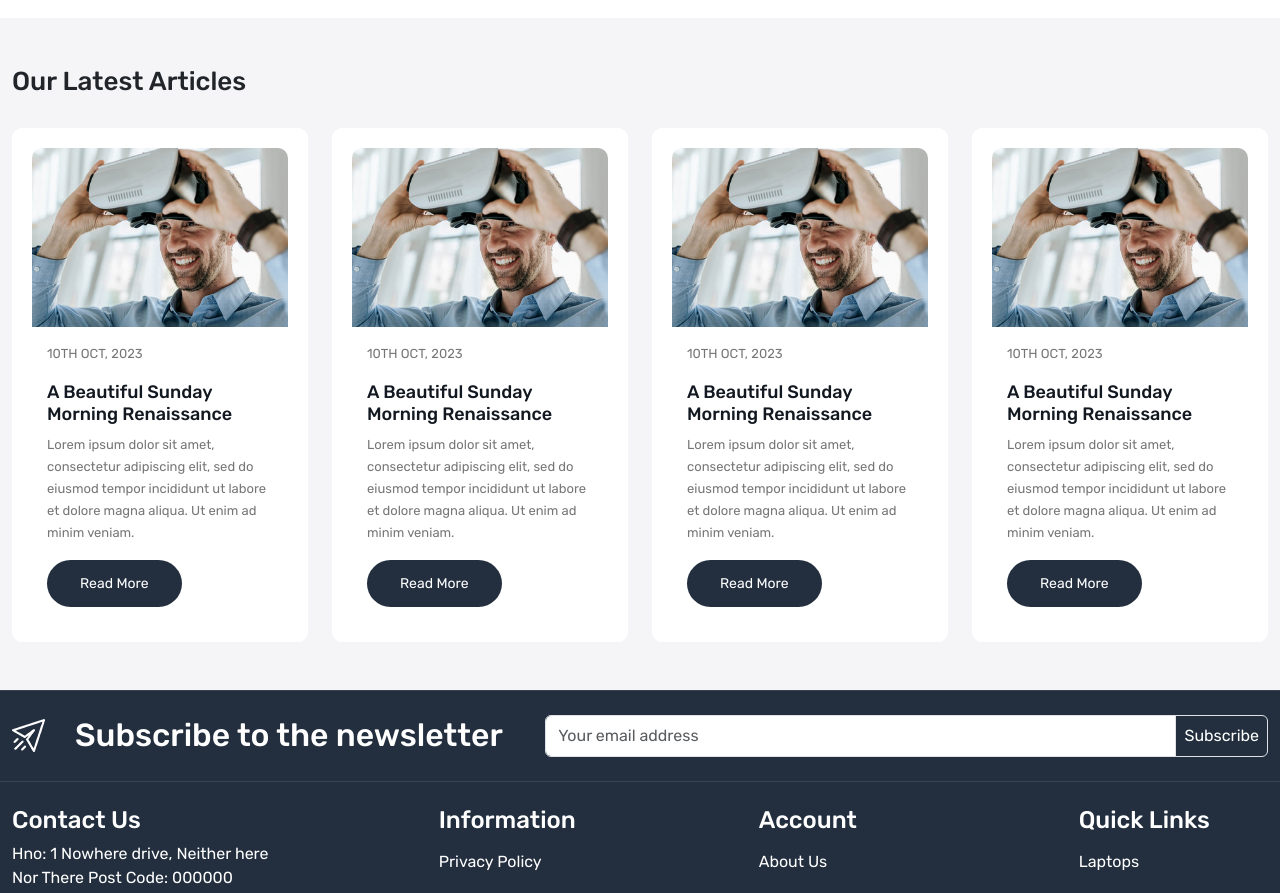
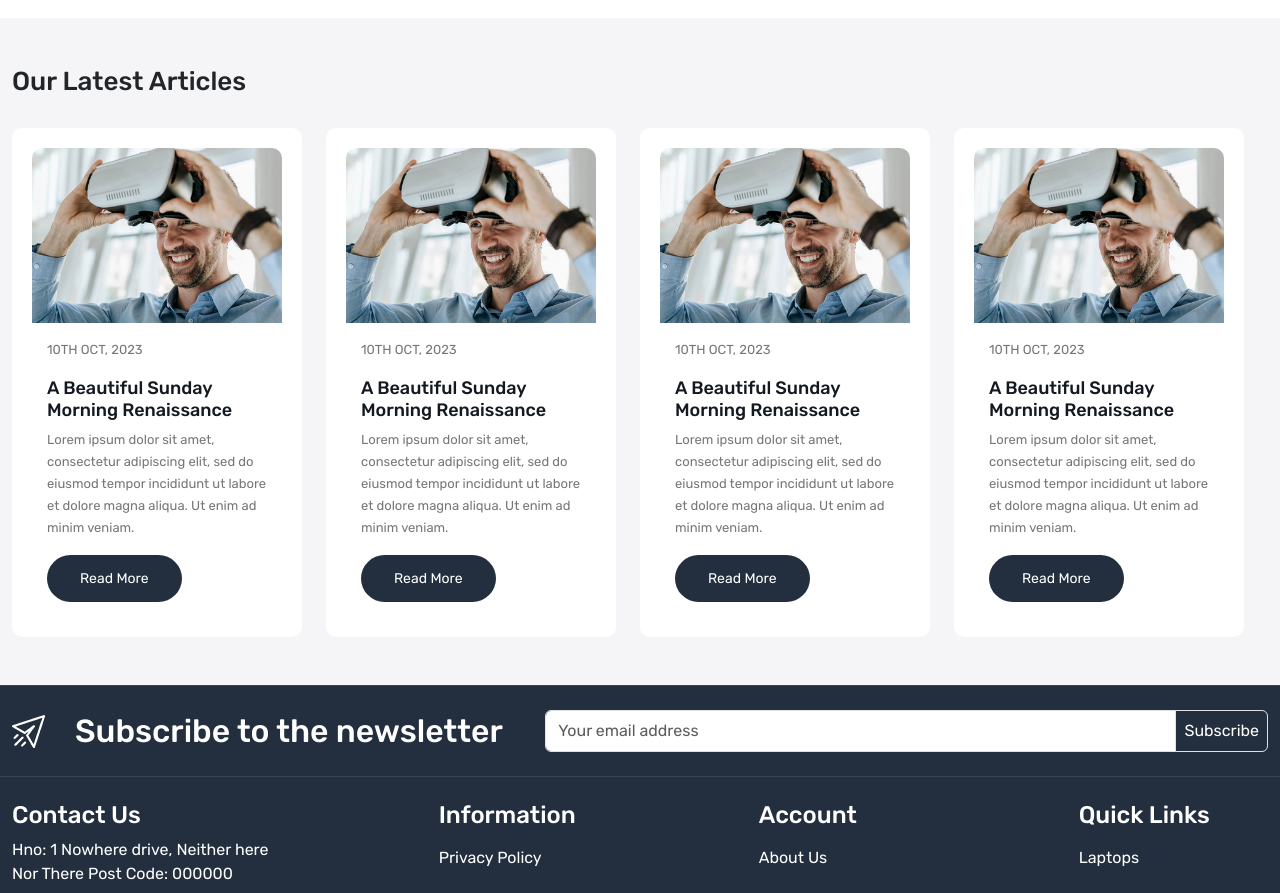
Before and after one commit to lorenzoworx/ecommerce-frontend, a React (Create React App) app: page / in a window 1280 px wide. Shown: the part 4440-5333 px from the top of the page. Built offline with nearby package versions, Linux system fonts and the light colour scheme.

Commit message:
UPDATE blogcard component to work on blog page

```diff
--- a/src/components/BlogCard.js
+++ b/src/components/BlogCard.js
@@ -3,10 +3,9 @@ import { Link } from "react-router-dom";
 
 const BlogCard = () => {
   return (
-    <div className="col-3">
       <div className="blog-card">
         <div className="card-image">
-          <img src="images/blog-1.jpg" alt="blog thumbnail" className="img-fluid" />
+          <img src="images/blog-1.jpg" alt="blog thumbnail" className="img-fluid w-100" />
         </div>
         <div className="blog-content">
           <p className="date">10th Oct, 2023</p>
@@ -15,7 +14,6 @@ const BlogCard = () => {
           <Link className="button">Read More</Link>
         </div>
       </div>
-    </div>
   )
 };
 
--- a/src/pages/Home.js
+++ b/src/pages/Home.js
@@ -322,10 +322,20 @@ const Home = () => {
             <div className="col-12">
               <h3 className="section-heading">Our Latest Articles</h3>
             </div>
-            <BlogCard />
-            <BlogCard />
-            <BlogCard />
-            <BlogCard />
+            <div className="row">
+              <div className="col-3">
+                <BlogCard />
+              </div>
+              <div className="col-3">
+                <BlogCard />
+              </div>
+              <div className="col-3">
+                <BlogCard />
+              </div>
+              <div className="col-3">
+                <BlogCard />
+              </div>
+            </div>
           </div>
         </div>
       </section>
```
